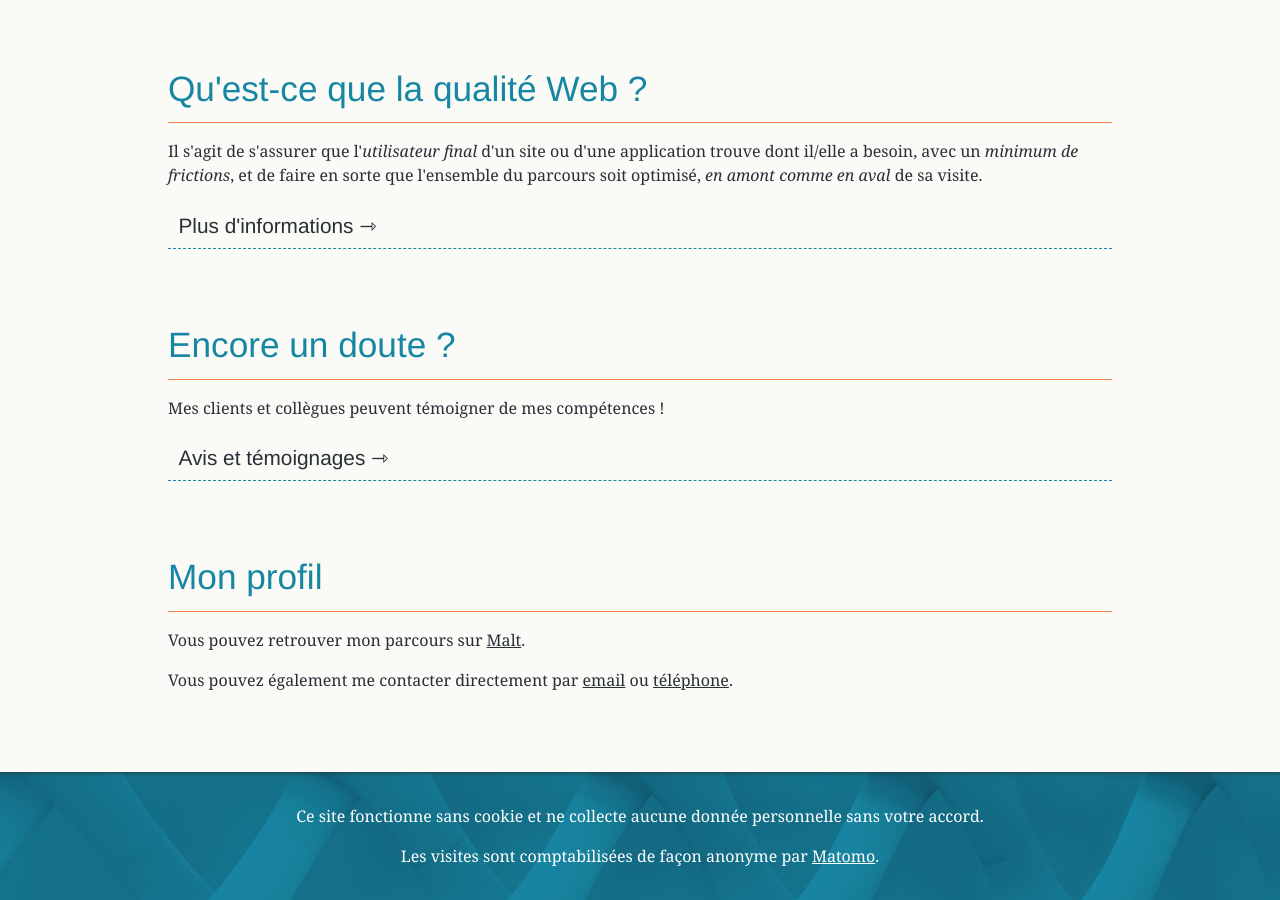
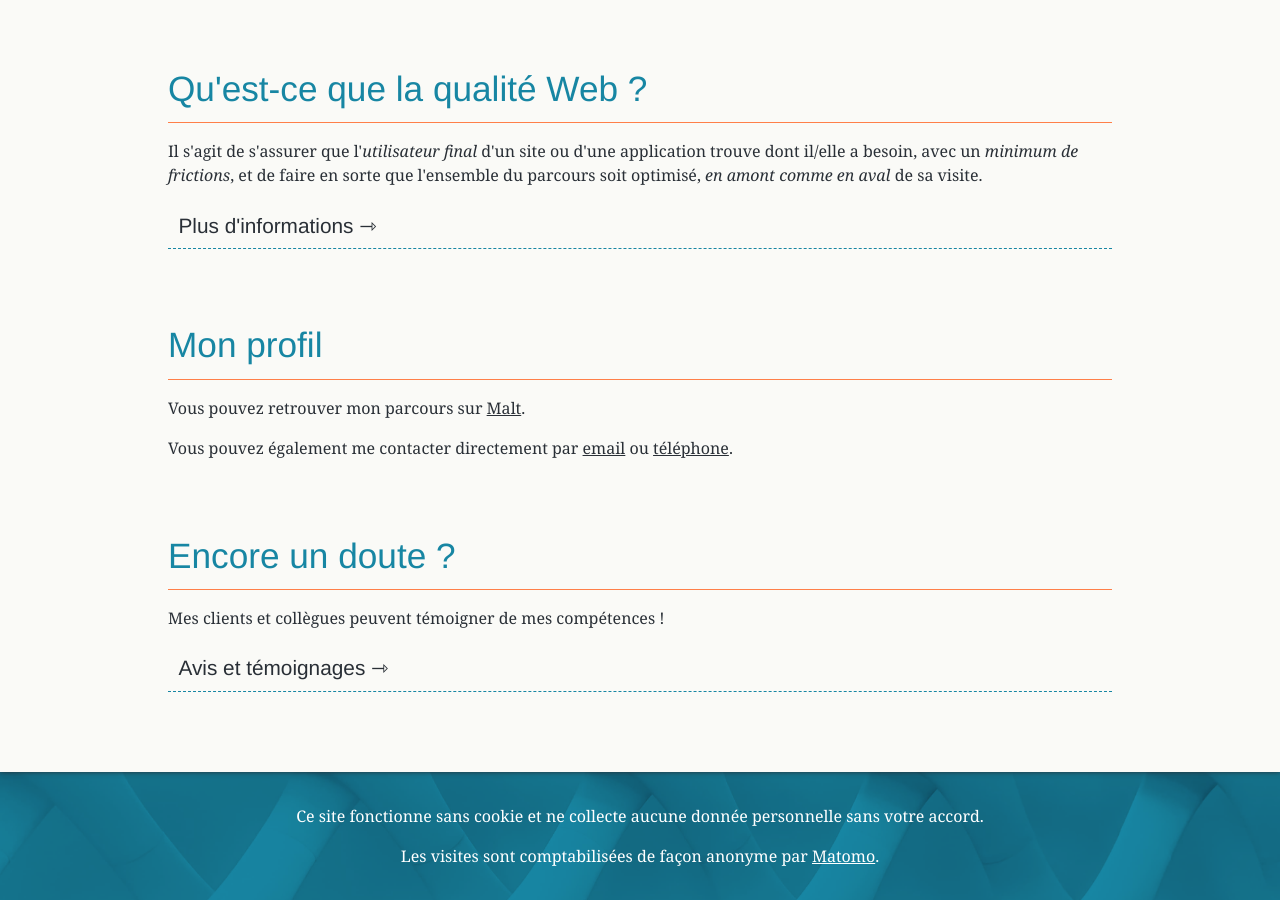
Before and after one commit to viki53/Website-static, a Jekyll site: the page built from index.html, in a window 1280 px wide and 900 px high, scrolled down 1358 px. Built offline with Jekyll 4.4.1, drawn with Linux system fonts in a browser that asks for light colours; comment, search, counter and statistics services are not loaded.

Commit message:
Add IDd on home page

```diff
--- a/index.html
+++ b/index.html
@@ -12,7 +12,7 @@
 		<p>J'ai passé fin 2017 la certification <acronym title="Open Quality Standard">Opquast</acronym> <a href="https://directory.opquast.com/fr/certificat/YP73A0" target="_blank" rel="noopener noreferrer"><strong>Maîtrise de la qualité en projet Web</strong></a> et vous assurer que votre projet est ainsi entre des mains expertes.</p>
 	</header>
 
-	<article id="services">
+	<article id="mes-services">
 		<h1>Mes services</h1>
 
 		<p>Pour vous assurer une prise en charge professionnelle et de qualité, je mets à disposition les services suivants en fonction de vos besoins :</p>
@@ -29,20 +29,12 @@
 		<p><a href="{{ '/services-developpement-web.html' | relative_url }}" class="more-info">Plus de détails</a></p>
 	</article>
 
-	<article>
+	<article id="la-qualite-web">
 		<h1>Qu'est-ce que la qualité Web ?</h1>
 
 		<p>Il s'agit de s'assurer que l'<em>utilisateur final</em> d'un site ou d'une application trouve dont il/elle a besoin, avec un <em>minimum de frictions</em>, et de faire en sorte que l'ensemble du parcours soit optimisé, <em>en amont comme en aval</em> de sa visite.</p>
 
 		<p><a href="{{ '/qualite-web.html' | relative_url }}" class="more-info">Plus d'informations</a></p>
-	</article>
-
-	<article>
-		<h1>Encore un doute ?</h1>
-
-		<p>Mes clients et collègues peuvent témoigner de mes compétences !</p>
-
-		<p><a href="{{ '/avis-temoignages-clients.html' | relative_url }}" class="more-info">Avis et témoignages</a></p>
 	</article>
 
 	<article id="profil-contact">
@@ -52,4 +44,12 @@
 
 		<p>Vous pouvez également me contacter directement par <a href="mailto:{{ site.email }}" rel="noindex nofollow">email</a> ou <a href="tel:{{ site.phone }}" rel="noindex nofollow">téléphone</a>.</p>
 	</article>
+
+	<article id="encore-un-doute">
+		<h1>Encore un doute ?</h1>
+
+		<p>Mes clients et collègues peuvent témoigner de mes compétences !</p>
+
+		<p><a href="{{ '/avis-temoignages-clients.html' | relative_url }}" class="more-info">Avis et témoignages</a></p>
+	</article>
 </div>
```
